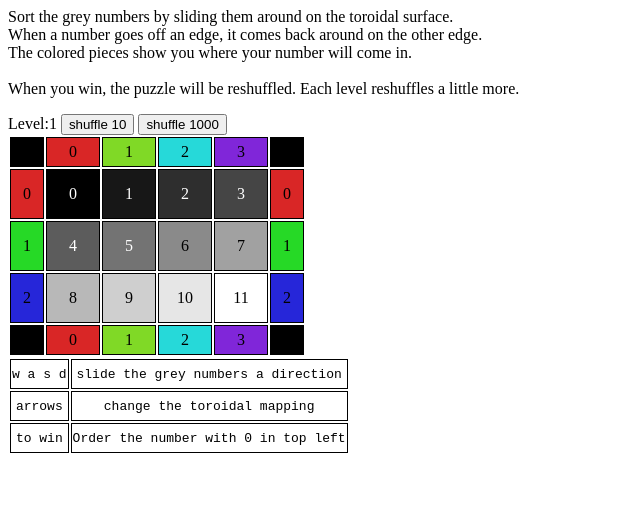
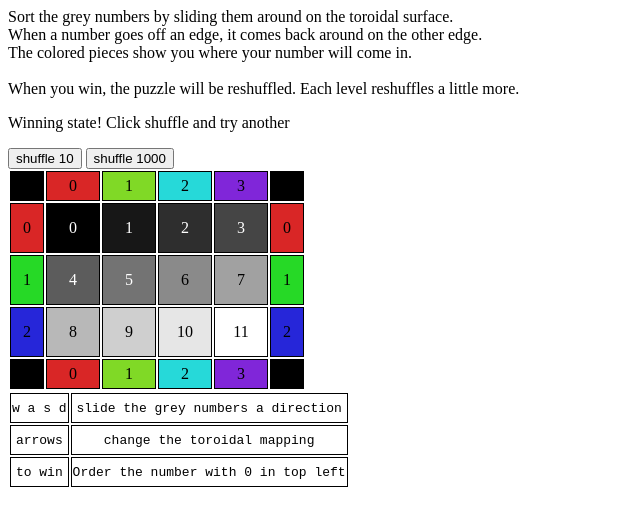
Before and after one commit to theepicsnail/numbersAndColors, a plain HTML site: page index.html in a window 1280 px wide. Shown: the whole page, without its empty margins (0-640 px from the left). Drawn offline with Linux system fonts and the light colour scheme.

Commit message:
Removed level thing

```diff
--- a/index.html
+++ b/index.html
@@ -30,7 +30,7 @@
   </p>
   </div>
   <div id="gameArea">
-    Level:<span id="level">1</span>
+    <p id="output"></p>
     <input type="button" onclick="g.shuffle(10)" value="shuffle 10">
     <input type="button" onclick="g.shuffle(1000)" value="shuffle 1000">
   </div>
--- a/main.js
+++ b/main.js
@@ -2,7 +2,6 @@ let hash = (location.hash.substring(1) || "3x4").split("x");
 let rows = parseInt(hash[0]), cols = parseInt(hash[1]);
 
 let g = new Game(document.getElementById("gameArea"), rows, cols);
-let level = 0;
 document.onkeydown = (evt) => {
   switch (evt.code) {
   case "KeyA":
@@ -33,8 +32,9 @@ document.onkeydown = (evt) => {
   console.log("--");
   g.redraw();
   if (g.checkWin()) {
-    g.shuffle(++level);
-    document.querySelector("#level").innerText = level;
+    document.querySelector("#output").innerText = "Winning state! Click shuffle and try another";
+  } else {
+    document.querySelector("#output").innerText = "";
   }
 };
-g.redraw();
+document.onkeydown({})
```
